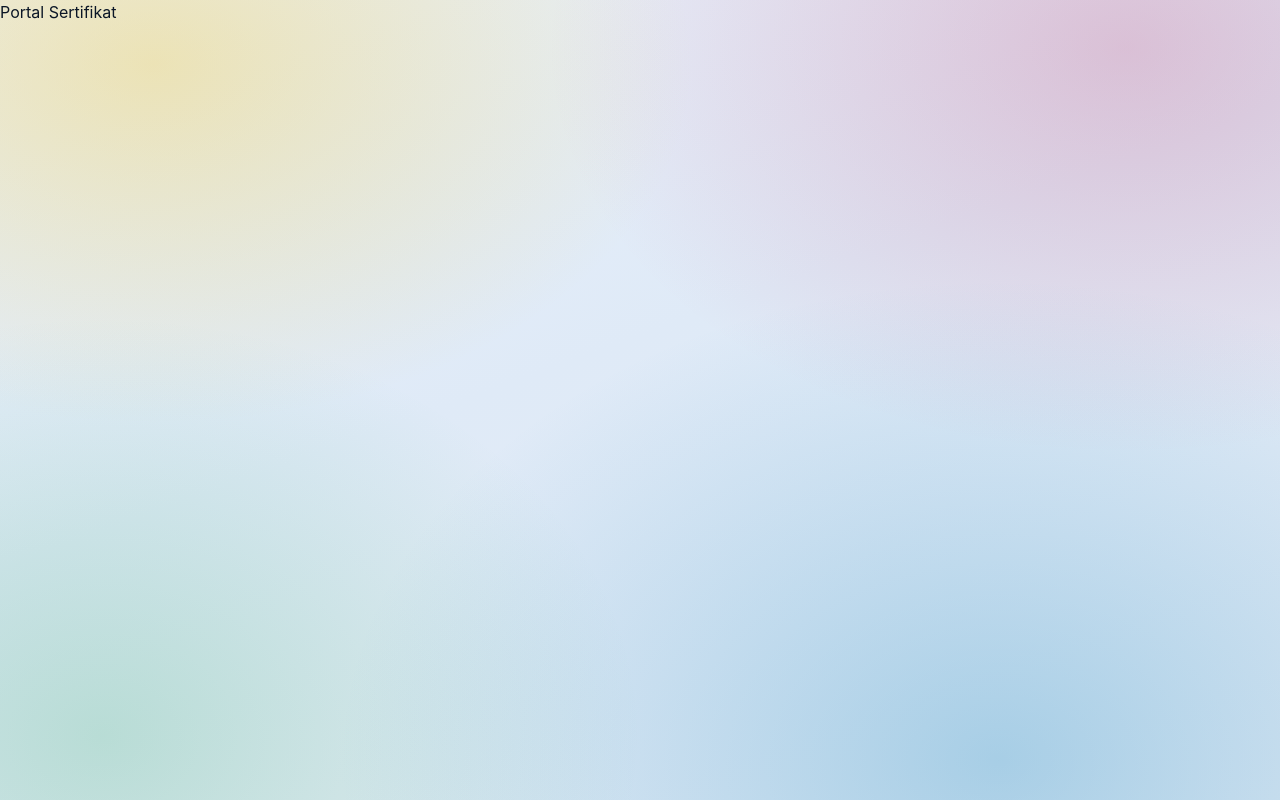
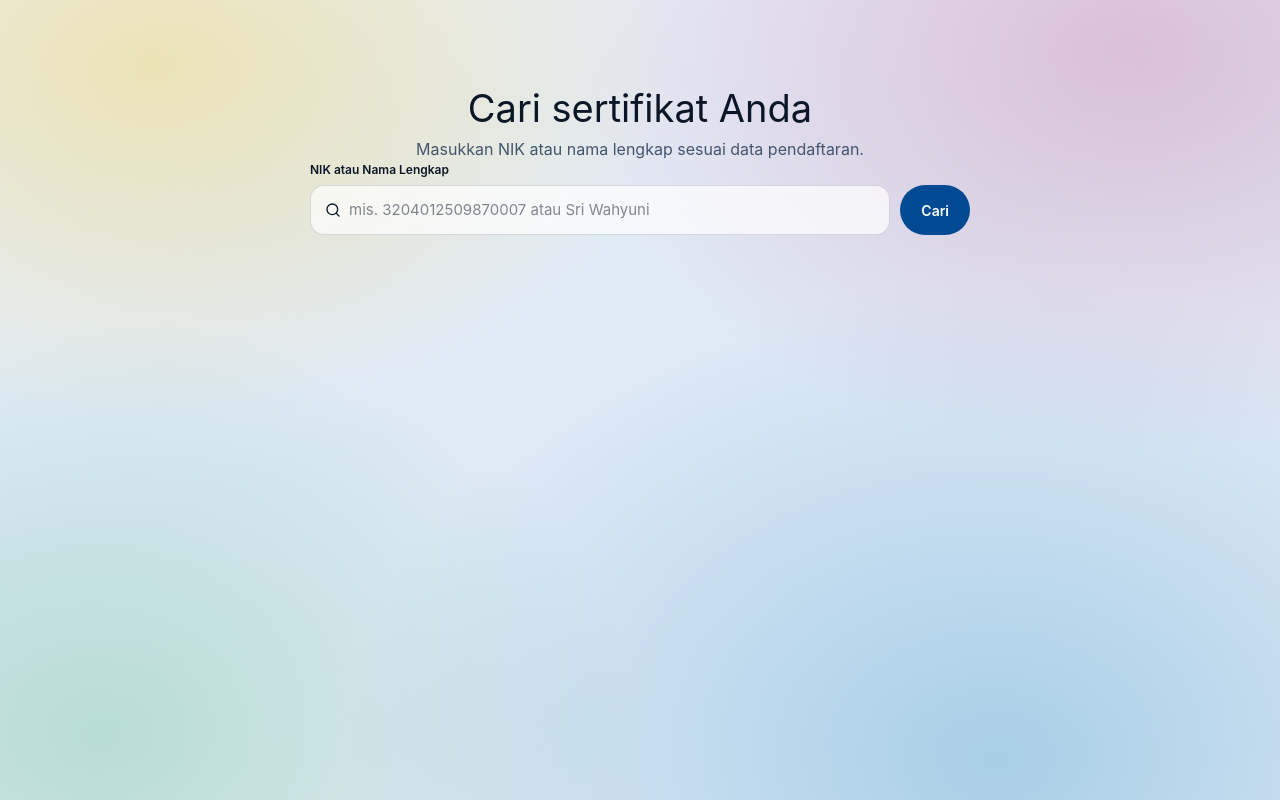
Before and after one commit to ombroto/dashboardnextvercelneon, a Next.js app: page / in a window 1280 px wide. Built offline with nearby package versions, Linux system fonts and the light colour scheme.

Commit message:
feat: add public search page

```diff
--- /dev/null
+++ b/src/app/actions/search.ts
@@ -0,0 +1,18 @@
+'use server';
+
+import { redirect } from 'next/navigation';
+import { normalizeNik } from '@/lib/nik';
+
+export async function searchAction(rawQuery: string): Promise<void> {
+  const query = rawQuery.trim();
+  if (!query) {
+    redirect('/?error=' + encodeURIComponent('Masukkan NIK atau nama terlebih dahulu.'));
+  }
+
+  const digits = normalizeNik(query);
+  if (digits.length >= 10) {
+    redirect(`/hasil/${digits}`);
+  }
+
+  redirect(`/hasil?nama=${encodeURIComponent(query)}`);
+}
--- a/src/app/page.tsx
+++ b/src/app/page.tsx
@@ -1,3 +1,23 @@
-export default function HomePage() {
-  return <main>Portal Sertifikat</main>;
+import { SearchForm } from '@/components/search/SearchForm';
+
+export default async function HomePage({
+  searchParams,
+}: {
+  searchParams: Promise<{ error?: string }>;
+}) {
+  const { error } = await searchParams;
+
+  return (
+    <main style={{ minHeight: '100vh', padding: '20px 32px 56px' }}>
+      <div style={{ maxWidth: 660, margin: '60px auto 0' }}>
+        <h1 style={{ fontFamily: 'var(--font-display)', fontSize: 'var(--text-3xl)', textAlign: 'center' }}>
+          Cari sertifikat Anda
+        </h1>
+        <p style={{ textAlign: 'center', color: 'var(--text-secondary)' }}>
+          Masukkan NIK atau nama lengkap sesuai data pendaftaran.
+        </p>
+        <SearchForm error={error} />
+      </div>
+    </main>
+  );
 }
--- /dev/null
+++ b/src/components/search/SearchForm.tsx
@@ -0,0 +1,41 @@
+'use client';
+
+import { useState, useTransition } from 'react';
+import { Input } from '@/components/ui/Input';
+import { Button } from '@/components/ui/Button';
+import { searchAction } from '@/app/actions/search';
+
+export function SearchForm({ error }: { error?: string }) {
+  const [query, setQuery] = useState('');
+  const [isPending, startTransition] = useTransition();
+
+  function submit() {
+    startTransition(() => {
+      searchAction(query);
+    });
+  }
+
+  return (
+    <div>
+      <div style={{ display: 'flex', gap: 10, alignItems: 'flex-end' }}>
+        <div style={{ flex: 1 }}>
+          <Input
+            label="NIK atau Nama Lengkap"
+            icon="search"
+            size="lg"
+            placeholder="mis. 3204012509870007 atau Sri Wahyuni"
+            value={query}
+            onChange={setQuery}
+            onKeyDown={(e) => e.key === 'Enter' && submit()}
+          />
+        </div>
+        <Button variant="primary" size="lg" onClick={submit}>
+          {isPending ? 'Mencari...' : 'Cari'}
+        </Button>
+      </div>
+      {error && (
+        <div style={{ marginTop: 12, color: 'var(--color-danger)', fontSize: 'var(--text-sm)' }}>{error}</div>
+      )}
+    </div>
+  );
+}
```
